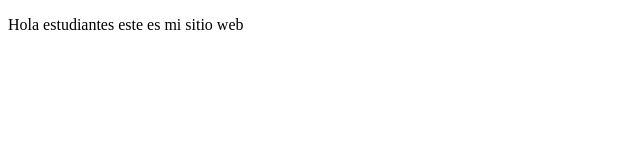
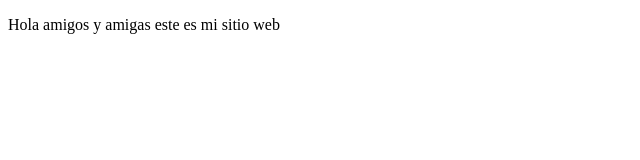
Before and after one commit to Derian22/proyectoDemoCursoPrework, a plain HTML site: page index.html in a window 1280 px wide. Shown: the full height of the page, 0-640 px from the left. Drawn offline with Linux system fonts and the light colour scheme.

Commit message:
second commit

```diff
--- a/index.html
+++ b/index.html
@@ -7,6 +7,6 @@
     <title>Hola Mundo</title>
 </head>
 <body>
-    <p>Hola estudiantes este es mi sitio web</p>
+    <p>Hola amigos y amigas este es mi sitio web</p>
 </body>
 </html>
```
